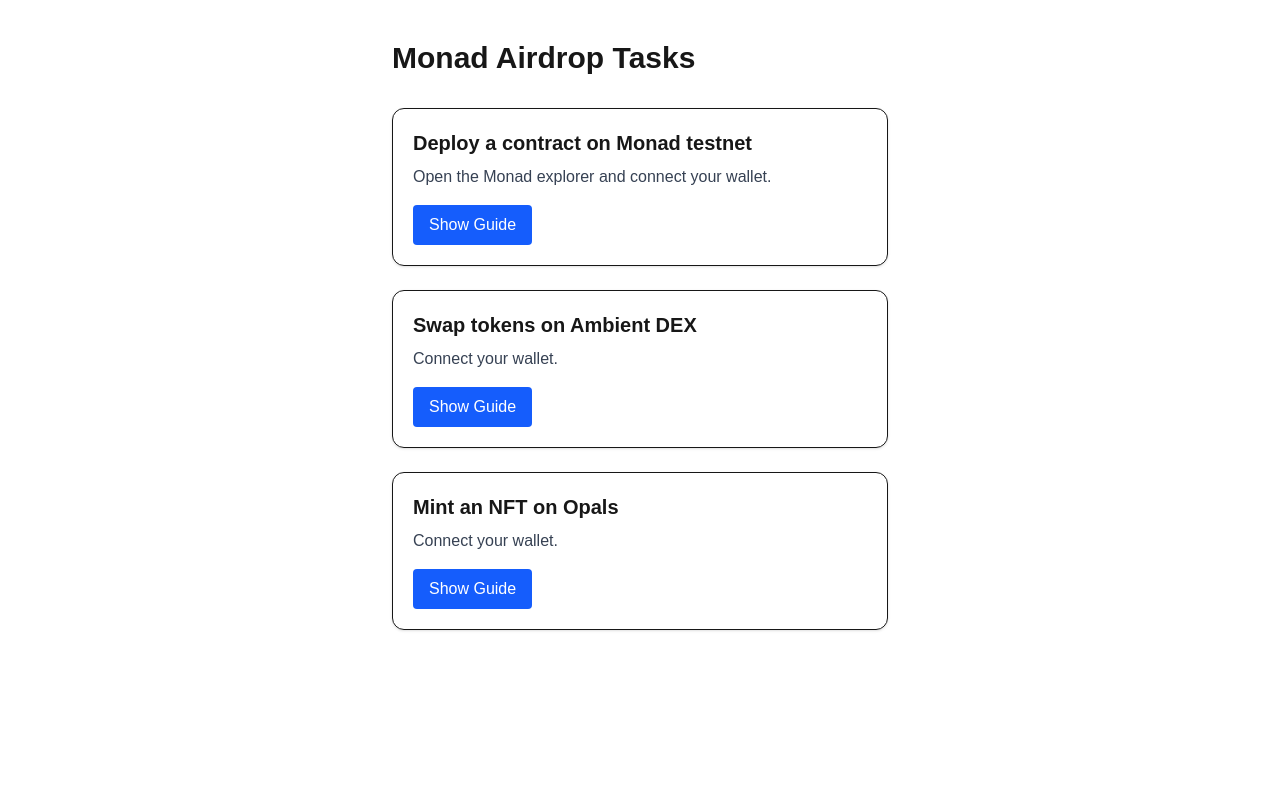
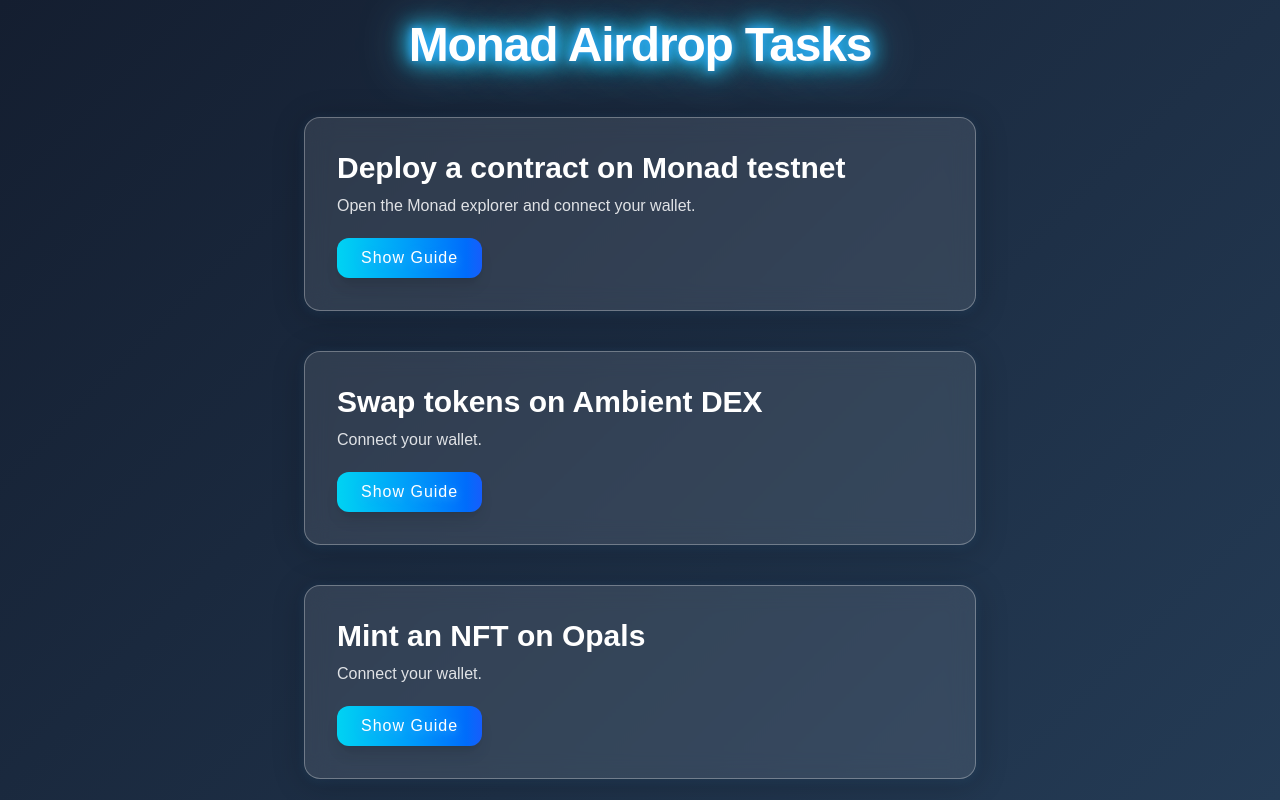
Before and after one commit to Ashishji12321/monad-farm, a Next.js app: page / in a window 1280 px wide. Built offline with nearby package versions, Linux system fonts and the light colour scheme.

Commit message:
UI upgrade: glass, neon, futuristic style

```diff
--- a/app/page.js
+++ b/app/page.js
@@ -1,5 +1,4 @@
 "use client";
-
 import { useState } from "react";
 
 const guides = {
@@ -29,29 +28,76 @@
   const [openGuide, setOpenGuide] = useState(null);
 
   return (
-    <div className="p-10 max-w-xl mx-auto">
-      <h1 className="text-3xl font-bold mb-8">Monad Airdrop Tasks</h1>
-      <ul>
+    <div
+      className="min-h-screen flex flex-col items-center justify-center px-2"
+      style={{
+        background: "linear-gradient(135deg, #141e30 0%, #243b55 100%)",
+        animation: "bgMove 12s ease-in-out infinite alternate",
+      }}
+    >
+      <style>
+        {`
+          @keyframes bgMove {
+            0% { background-position: 0% 50%; }
+            100% { background-position: 100% 50%; }
+          }
+        `}
+      </style>
+      <h1 className="text-4xl md:text-5xl font-extrabold mb-12 text-white tracking-tight drop-shadow-lg neon">
+        Monad Airdrop Tasks
+      </h1>
+      <ul className="w-full max-w-2xl space-y-10">
         {tasks.map((title, idx) => (
-          <li key={idx} className="mb-6 border rounded-xl p-5 bg-white/80 shadow">
-            <h2 className="text-xl font-semibold">{title}</h2>
-            <p className="mt-2 text-gray-700">{guides[title][1]}</p>
+          <li
+            key={idx}
+            className="bg-white/10 border border-white/30 rounded-2xl p-8 shadow-xl backdrop-blur-md hover:scale-[1.03] transition-all duration-300 group"
+            style={{
+              boxShadow:
+                "0 4px 32px 0 rgba(0,0,0,0.24), 0 1.5px 12px 0 rgba(85,180,255,0.13)",
+            }}
+          >
+            <h2 className="text-2xl md:text-3xl font-semibold text-white mb-2 group-hover:text-cyan-300 transition">
+              {title}
+            </h2>
+            <p className="mb-5 text-gray-100 opacity-90">{guides[title][1]}</p>
             <button
               onClick={() => setOpenGuide(openGuide === title ? null : title)}
-              className="mt-4 px-4 py-2 bg-blue-600 text-white rounded hover:bg-blue-700 transition"
+              className="px-6 py-2 bg-gradient-to-r from-cyan-400 to-blue-600 text-white font-medium rounded-xl shadow-lg hover:from-pink-400 hover:to-purple-700 transition-all focus:outline-none focus:ring-4 focus:ring-cyan-200 active:scale-95"
+              style={{
+                textShadow: "0 2px 8px #3af",
+                letterSpacing: "1px",
+              }}
             >
               {openGuide === title ? "Hide Guide" : "Show Guide"}
             </button>
             {openGuide === title && (
-              <ol className="mt-4 list-decimal list-inside text-gray-900">
+              <ol className="mt-6 bg-white/70 rounded-xl p-4 text-gray-800 shadow-inner glassmorph">
                 {guides[title].map((step, i) => (
-                  <li key={i}>{step}</li>
+                  <li key={i} className="mb-2 text-lg">
+                    {i + 1}. {step}
+                  </li>
                 ))}
               </ol>
             )}
           </li>
         ))}
       </ul>
+      <style>
+        {`
+          .neon {
+            text-shadow:
+              0 0 8px #3af,
+              0 0 20px #3af,
+              0 0 24px #0ff,
+              0 0 48px #6cf;
+          }
+          .glassmorph {
+            backdrop-filter: blur(16px) saturate(120%);
+            background: rgba(255,255,255,0.32) !important;
+            border: 1px solid rgba(255,255,255,0.18);
+          }
+        `}
+      </style>
     </div>
   );
 }
```
